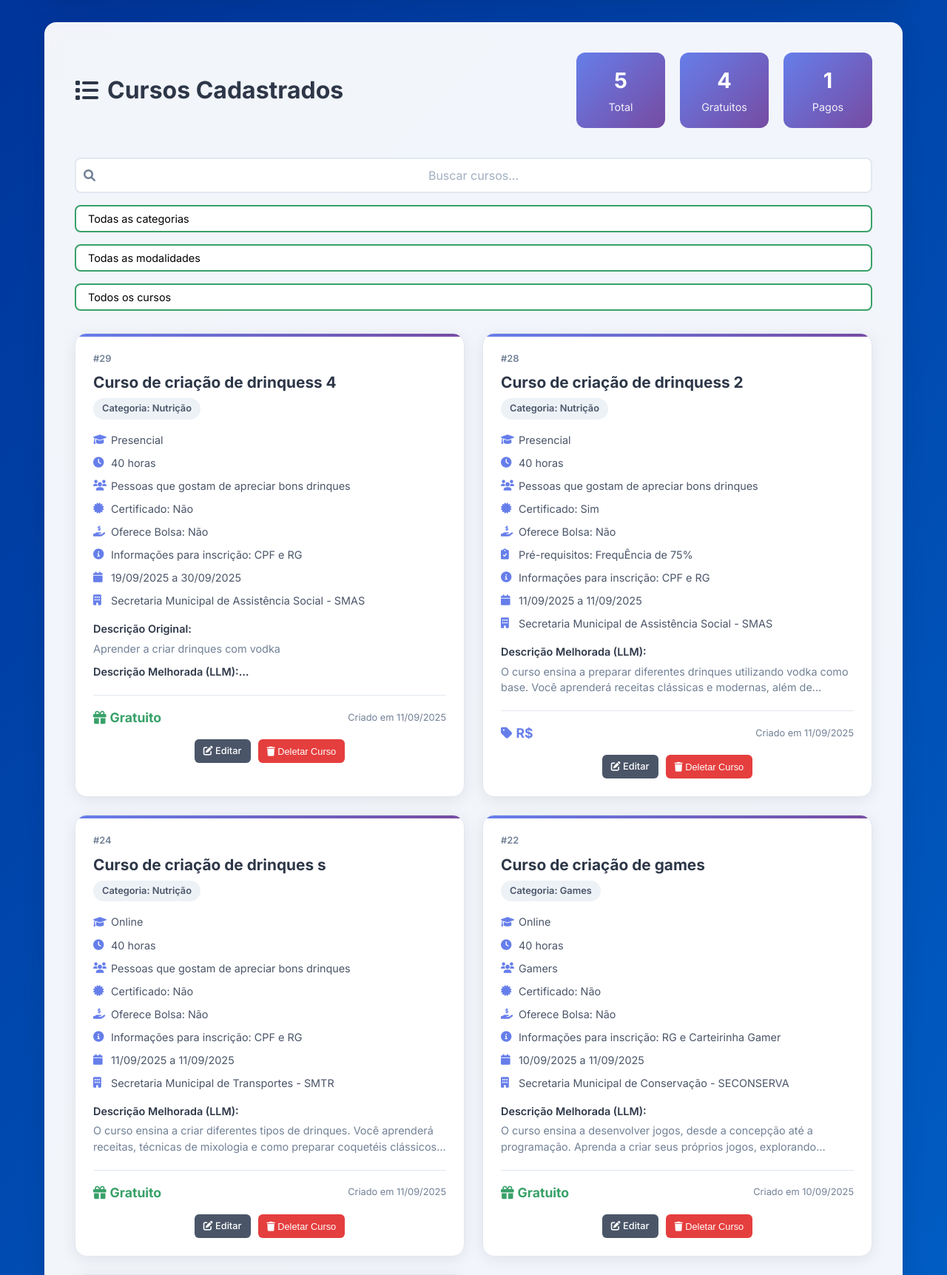
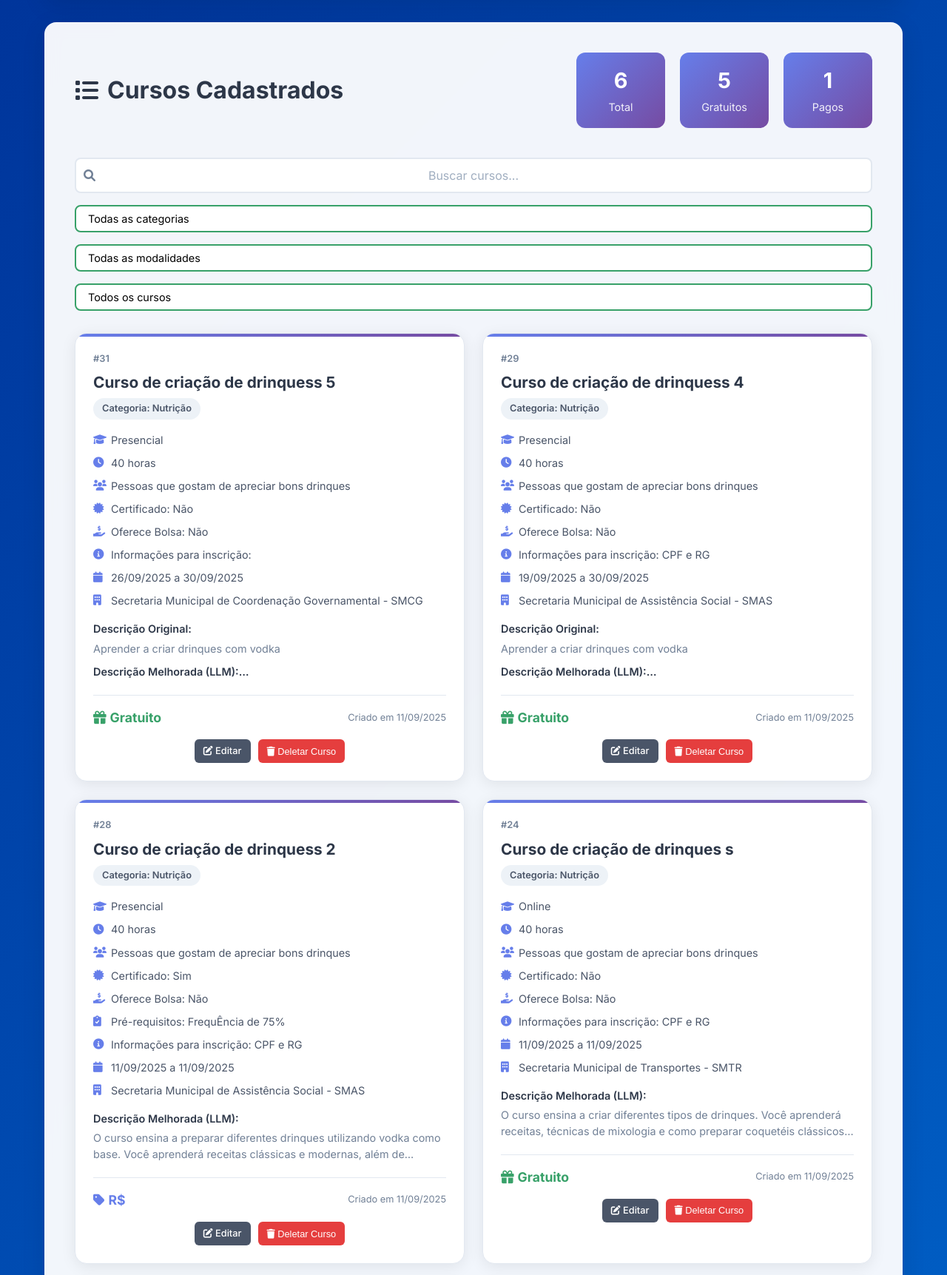
Before and after one commit to rickdourado/WebCiclo, a Flask app: page /courses in a window 1280 px wide. Shown: the part 137-1860 px from the top of the page at 74% size. Run offline with Flask 3, Linux system fonts and the light colour scheme; parts of the project's set-up code (start-up, migrations or seed data) failed here and were passed over.

Commit message:
#7 - Feat - mudanças na interface de criação de curso

```diff
--- /dev/null
+++ b/CSV/20250911_Curso_de_criação_de_drinquess_5.csv
@@ -0,0 +1,3 @@
+id,titulo,descricao,descricao_original,inicio_inscricoes,fim_inscricoes,orgao,tema,modalidade,carga_horaria,curso_gratuito,valor_curso,oferece_bolsa,valor_bolsa,requisitos_bolsa,publico_alvo,oferece_certificado,pre_requisitos,info_complementares,created_at
+31,Curso de criação de drinquess 5,"O curso ensina a preparar diversos drinques utilizando vodka como ingrediente principal.  Você aprenderá diferentes combinações, técnicas e receitas para impressionar. Domine a arte da coquetelaria com vodka!",Aprender a criar drinques com vodka,2025/09/26,2025/09/30,Secretaria Municipal de Coordenação Governamental - SMCG,Nutrição,Presencial,40,sim,,nao,,,Pessoas que gostam de apreciar bons drinques,nao,,"
+",11-09-2025 14:40:25
--- a/last_id.json
+++ b/last_id.json
@@ -1 +1 @@
-{"last_id": 29}
+{"last_id": 31}
--- a/templates/course_edit_success.html
+++ b/templates/course_edit_success.html
@@ -231,10 +231,12 @@
                         </div>
                         {% endif %}
 
+                        {% if course.info_complementares %}
                         <div class="detail-item">
                             <span class="detail-label">Informações Complementares para Inscrição</span>
                             <span class="detail-value">{{ course.info_complementares }}</span>
                         </div>
+                        {% endif %}
 
                         <div class="detail-item">
                             <span class="detail-label">Descrição Original</span>
--- a/templates/course_list.html
+++ b/templates/course_list.html
@@ -452,10 +452,12 @@
                                     </div>
                                     {% endif %}
 
+                                    {% if course.info_complementares %}
                                     <div class="info-row">
                                         <i class="fas fa-info-circle"></i>
                                         <span>Informações para inscrição: {{ course.info_complementares }}</span>
                                     </div>
+                                    {% endif %}
 
                                     <div class="info-row">
                                         <i class="fas fa-calendar"></i>
--- a/templates/course_success.html
+++ b/templates/course_success.html
@@ -216,10 +216,6 @@
                     <h3><i class="fas fa-info-circle"></i> Detalhes do Curso</h3>
 
                     <div class="detail-grid">
-                        <div class="detail-item">
-                            <span class="detail-label">ID do Curso</span>
-                            <span class="detail-value">#{{ course.id }}</span>
-                        </div>
 
                         <div class="detail-item">
                             <span class="detail-label">Título</span>
@@ -315,10 +311,12 @@
                         </div>
                         {% endif %}
 
+                        {% if course.info_complementares %}
                         <div class="detail-item">
                             <span class="detail-label">Informações Complementares para Inscrição</span>
                             <span class="detail-value">{{ course.info_complementares }}</span>
                         </div>
+                        {% endif %}
 
                         <div class="detail-item">
                             <span class="detail-label">Descrição Original</span>
--- a/templates/index.html
+++ b/templates/index.html
@@ -344,8 +344,8 @@
                              </div>
 
                              <div class="form-group full-width" id="info_adicionais_container" style="display:none;">
-                                 <label for="info_adicionais">Informações Adicionais do Curso</label>
-                                 <textarea id="info_adicionais" name="info_adicionais" rows="4" placeholder="Digite informações adicionais, se necessário, como recursos utilizados, facilitador, etc"></textarea>
+                                 <label for="info_adicionais" class="required">Informações Adicionais do Curso</label>
+                                 <textarea id="info_adicionais" name="info_complementares" rows="4" placeholder="Digite informações adicionais, como recursos utilizados, facilitador, etc"></textarea>
                              </div>
                         </div>
                     </div>
```
Also changed, not shown: static/js/script.js (+15 -0 lines), 1 other file.
